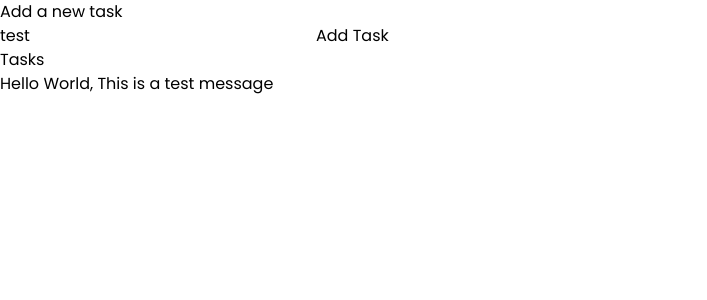
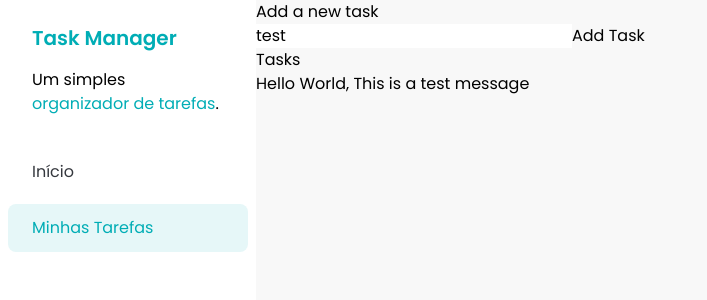
Before and after one commit to Kadockh/task-manager, a React app: page / in a window 1280 px wide. Shown: the top 300 px of the page, without its empty margins (0-707 px from the left). Built offline with nearby package versions, Linux system fonts and the light colour scheme; the HTML template or start-up script is replaced by a standard one.

Commit message:
feat: add Sidebar and SidebarButton component

```diff
--- a/src/App.jsx
+++ b/src/App.jsx
@@ -1,7 +1,13 @@
-import Tasks from "./_components/Tasks";
+import Sidebar from "./_components/Sidebar"
+import Tasks from "./_components/Tasks"
 
 function App() {
-  return <Tasks />;
+  return (
+    <div className="flex">
+      <Sidebar />
+      <Tasks />
+    </div>
+  )
 }
 
-export default App;
+export default App
--- /dev/null
+++ b/src/_components/Sidebar.jsx
@@ -0,0 +1,22 @@
+import SidebarButton from "./SidebarButton"
+
+const Sidebar = () => {
+  return (
+    <div className="h-screen w-64 bg-white">
+      <div className="space-y-4 px-8 py-6">
+        <h1 className="text-xl font-semibold text-[#00ADB5]">Task Manager</h1>
+        <p>
+          Um simples{" "}
+          <span className="text-[#00ADB5]">organizador de tarefas</span>.
+        </p>
+      </div>
+
+      <div className="flex flex-col gap-2 p-2">
+        <SidebarButton variant="unselected">Início</SidebarButton>
+        <SidebarButton variant="selected">Minhas Tarefas</SidebarButton>
+      </div>
+    </div>
+  )
+}
+
+export default Sidebar
--- /dev/null
+++ b/src/_components/SidebarButton.jsx
@@ -0,0 +1,19 @@
+const SidebarButton = ({ children, variant }) => {
+  const getVariantClasses = () => {
+    if (variant === "unselected") {
+      return "text-[#35383E]"
+    }
+
+    if (variant === "selected") {
+      return "bg-[#E6F7F8] text-[#00ADB5]"
+    }
+  }
+
+  return (
+    <a href="#" className={`rounded-lg px-6 py-3 ${getVariantClasses()}`}>
+      {children}
+    </a>
+  )
+}
+
+export default SidebarButton
--- a/src/index.css
+++ b/src/index.css
@@ -128,4 +128,7 @@
     font-weight: 100;
     font-style: italic;
   }
+  body {
+    @apply bg-[#f8f8f8];
+  }
 }
```
Also changed, not shown: src/_components/Tasks.jsx (+9 -8 lines).
